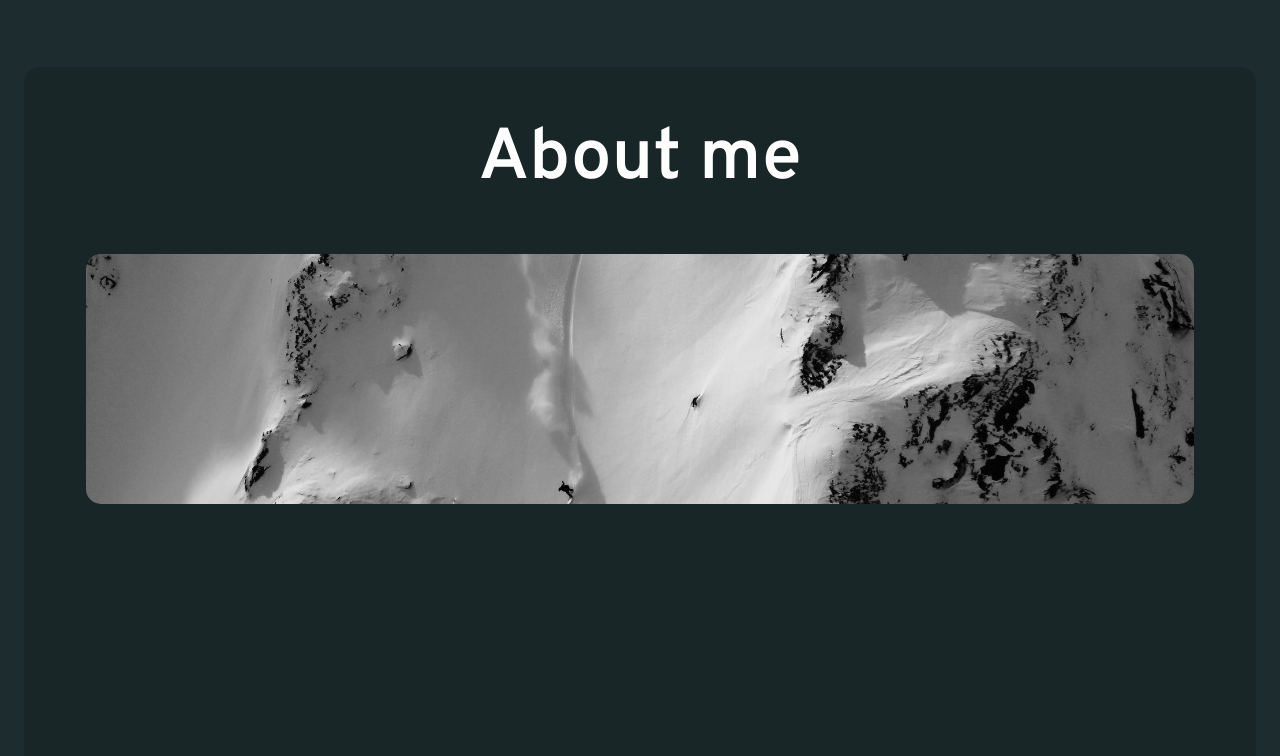
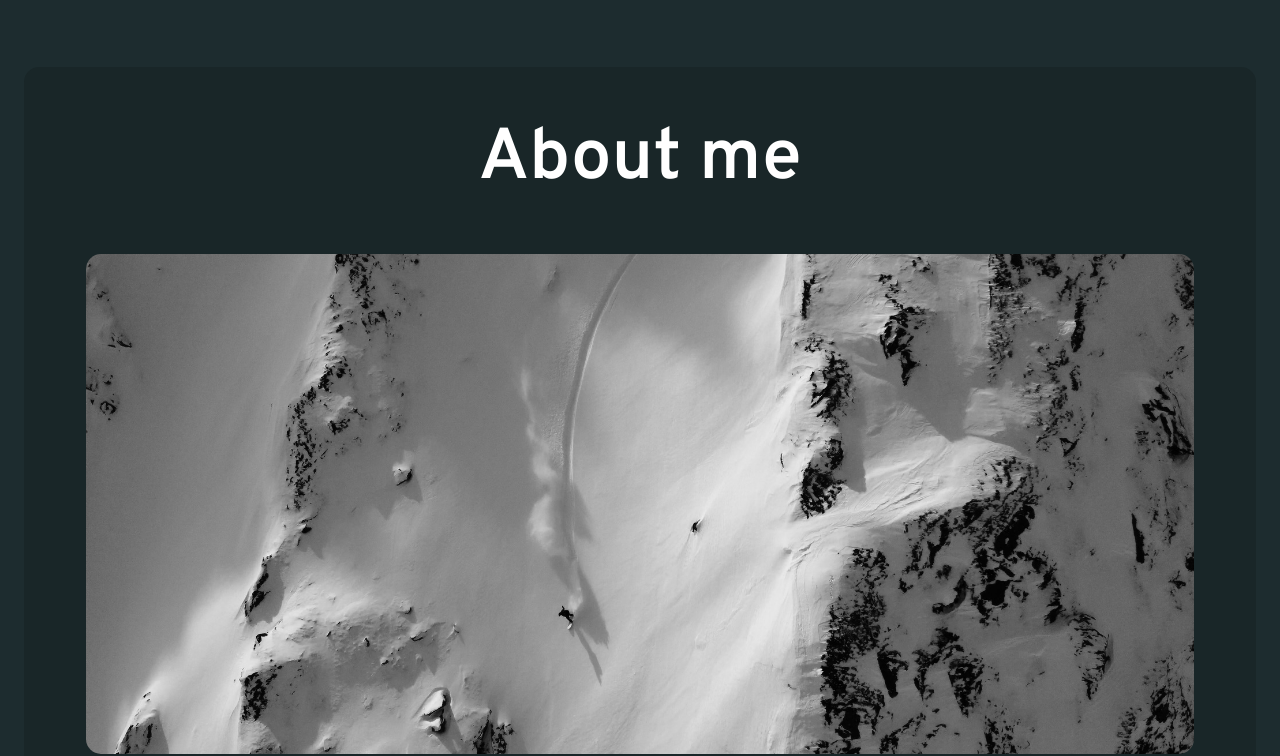
Before and after one commit to AarnoVeitola/myportfolio, a plain HTML site: page index.html in a window 1280 px wide. Shown: the part 756-1512 px from the top of the page. Drawn offline with nearby package versions, Linux system fonts and the light colour scheme.

Commit message:
fixed image height

```diff
--- a/styles.css
+++ b/styles.css
@@ -34,7 +34,7 @@ h2 {
 
 img {
   width: 100%;
-  height: 250px;
+  height: 100%;
   object-fit: cover;
   border-radius: 15px;
 }
```
